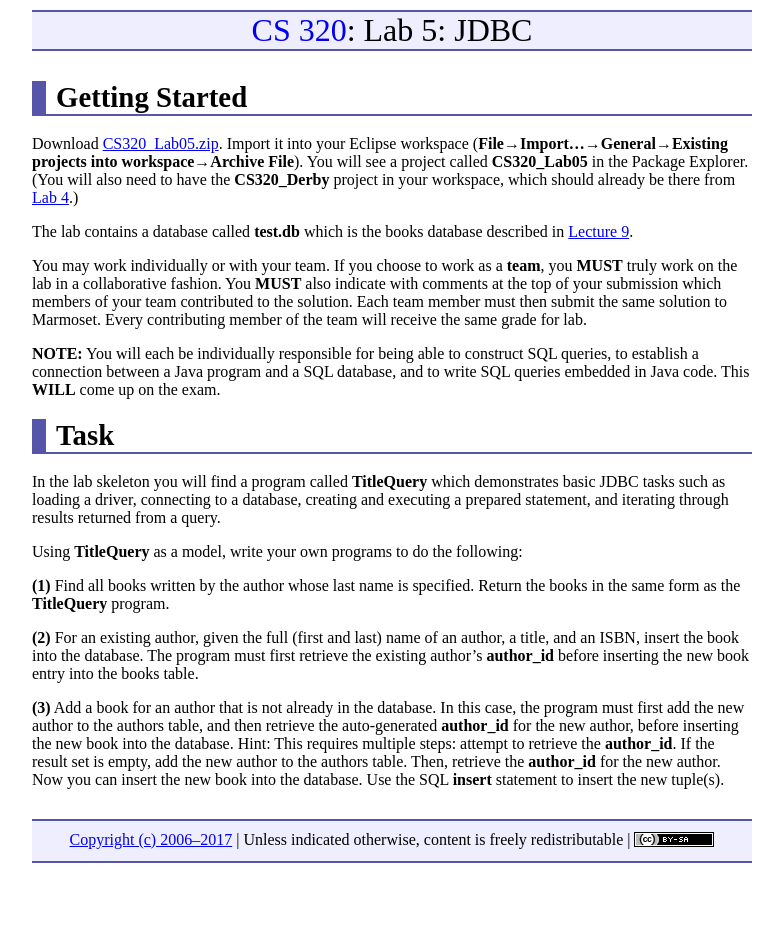
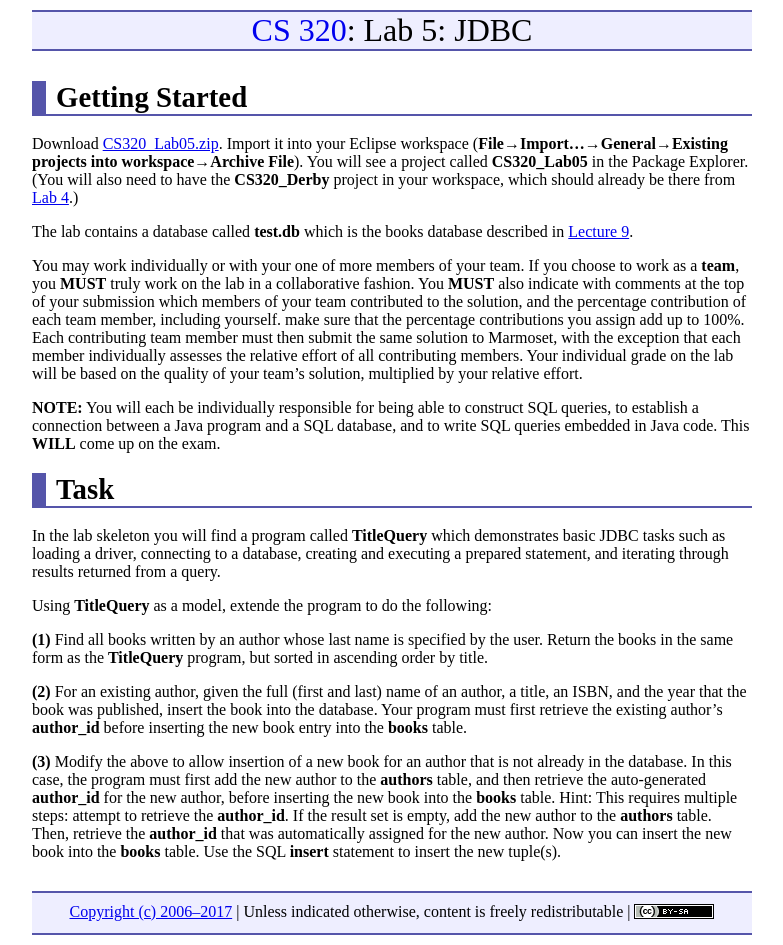
Before and after one commit to ycpcs/cs320-spring2017, a Jekyll site: the page built from labs/lab05.md, in a window 1280 px wide. Shown: the whole page, without its empty margins (248-1031 px from the left). Built offline with Jekyll 4.4.1, drawn with Linux system fonts in a browser that asks for light colours; before the commit the page ends 900 px from its top, so only the background shows below that.

Commit message:
updates to lab05

```diff
--- a/labs/lab05.md
+++ b/labs/lab05.md
@@ -10,7 +10,7 @@ Download [CS320\_Lab05.zip](CS320_Lab05.zip). Import it into your Eclipse worksp
 
 The lab contains a database called **test.db** which is the books database described in [Lecture 9](../lectures/lecture09.html).
 
-You may work individually or with your team.  If you choose to work as a **team**, you **MUST** truly work on the lab in a collaborative fashion.  You **MUST** also indicate with comments at the top of your submission which members of your team contributed to the solution.  Each team member must then submit the same solution to Marmoset.  Every contributing member of the team will receive the same grade for lab.
+You may work individually or with your one of more members of your team.  If you choose to work as a **team**, you **MUST** truly work on the lab in a collaborative fashion.  You **MUST** also indicate with comments at the top of your submission which members of your team contributed to the solution, and the percentage contribution of each team member, including yourself.  make sure that the percentage contributions you assign add up to 100%.  Each contributing team member must then submit the same solution to Marmoset, with the exception that each member individually assesses the relative effort of all contributing members.  Your individual grade on the lab will be based on the quality of your team's solution, multiplied by your relative effort.
 
 **NOTE:** You will each be individually responsible for being able to construct SQL queries, to establish a connection between a Java program and a SQL database, and to write SQL queries embedded in Java code.  This **WILL** come up on the exam.
 
@@ -19,11 +19,10 @@ Task
 
 In the lab skeleton you will find a program called **TitleQuery** which demonstrates basic JDBC tasks such as loading a driver, connecting to a database, creating and executing a prepared statement, and iterating through results returned from a query.
 
-Using **TitleQuery** as a model, write your own programs to do the following:
+Using **TitleQuery** as a model, extende the program to do the following:
 
-**(1)** Find all books written by the author whose last name is specified. Return the books in the same form as the **TitleQuery** program.
+**(1)** Find all books written by an author whose last name is specified by the user. Return the books in the same form as the **TitleQuery** program, but sorted in ascending order by title.
 
-**(2)** For an existing author, given the full (first and last) name of an author, a title, and an ISBN, insert the book into the database.  The program must first retrieve the existing author's **author\_id** before inserting the new book entry into the books table.
+**(2)** For an existing author, given the full (first and last) name of an author, a title, an ISBN, and the year that the book was published, insert the book into the database.  Your program must first retrieve the existing author's **author\_id** before inserting the new book entry into the **books** table.
 
-**(3)** Add a book for an author that is not already in the database.  In this case, the program must first add the new author to the authors table, and then retrieve the auto-generated **author\_id** for the new author, before inserting the new book into the database.  Hint: This requires multiple steps: attempt to retrieve the **author\_id**.  If the result set is empty, add the new author to the authors table.  Then, retrieve the **author\_id** for the new author.  Now you can insert the new book into the database.
-Use the SQL **insert** statement to insert the new tuple(s).
+**(3)** Modify the above to allow insertion of a new book for an author that is not already in the database.  In this case, the program must first add the new author to the **authors** table, and then retrieve the auto-generated **author\_id** for the new author, before inserting the new book into the **books** table.  Hint: This requires multiple steps: attempt to retrieve the **author\_id**.  If the result set is empty, add the new author to the **authors** table.  Then, retrieve the **author\_id** that was automatically assigned for the new author.  Now you can insert the new book into the **books** table.  Use the SQL **insert** statement to insert the new tuple(s).
```
